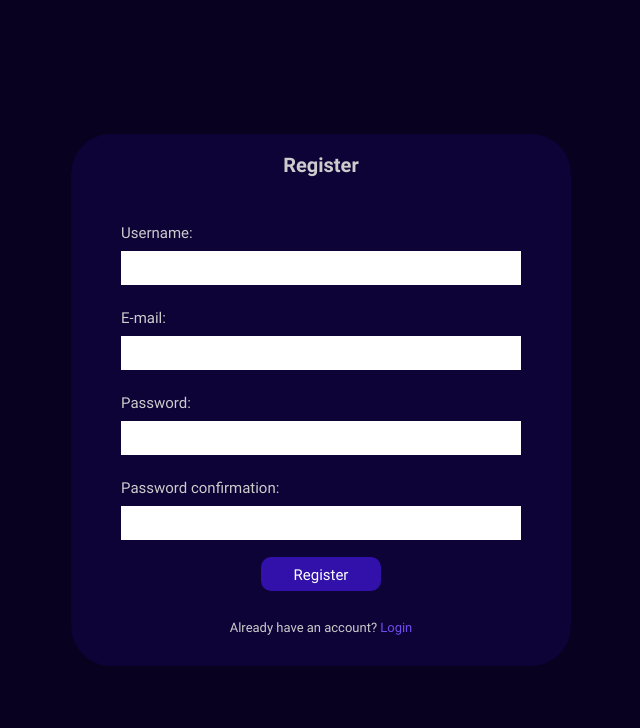
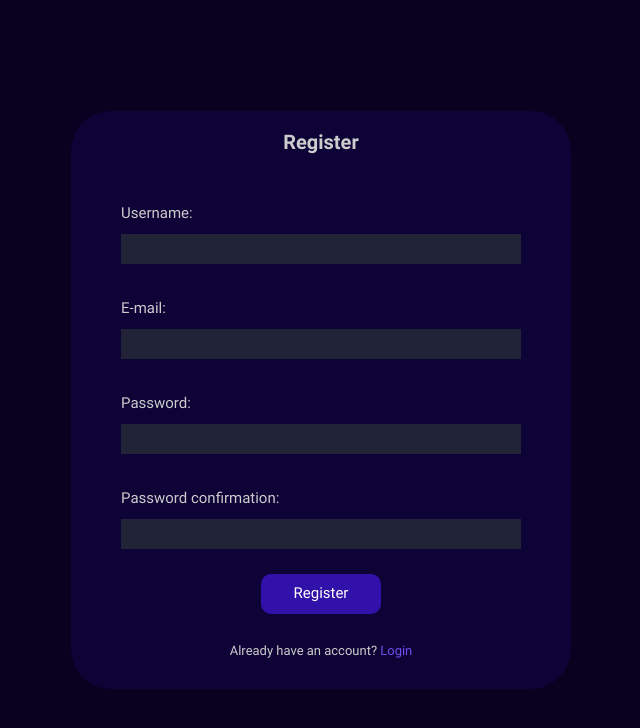
Before and after one commit to aspectum/monke-frontend, a React (Create React App) app: page /register in a window 1280 px wide. Shown: the top 728 px of the page, without its empty margins (319-959 px from the left). Built offline with nearby package versions, Linux system fonts and the light colour scheme; no server answers.

Commit message:
Global input style

```diff
--- a/src/components/NewAlertForm/NewAlertForm.tsx
+++ b/src/components/NewAlertForm/NewAlertForm.tsx
@@ -19,13 +19,6 @@ const GridForm = styled(GridWrapper)`
 
     label {
         align-self: center;
-    }
-
-    input {
-        width: 100%;
-        border: 0;
-        padding: 5px;
-        box-sizing: border-box;
     }
 `;
 
--- a/src/containers/AlertDetais/AlertDetais.tsx
+++ b/src/containers/AlertDetais/AlertDetais.tsx
@@ -75,14 +75,8 @@ const GridForm = styled(GridWrapper)`
 
     input {
         margin: 0 auto;
-        padding: 5px;
-        box-sizing: border-box;
+        width: 90%;
         text-align: right;
-        width: 90%;
-        border: 0;
-        border-radius: 0;
-        background-color: hsl(234, 24%, 17%); // TODO
-        color: #ccc;
     }
 `;
 
--- a/src/pages/Login/Login.tsx
+++ b/src/pages/Login/Login.tsx
@@ -18,13 +18,6 @@ const GridForm = styled(GridWrapper)`
 
     label {
         align-self: center;
-    }
-
-    input {
-        width: 100%;
-        border: 0;
-        padding: 5px;
-        box-sizing: border-box;
     }
 `;
 
@@ -68,7 +61,7 @@ function Login(): ReactElement {
                     {(formStateSetter: any) => (
                         <>
                             <GridForm
-                                TemplateRows="repeat(2, 1fr 1fr 0.5fr) 1fr"
+                                TemplateRows="40px 40px 15px 40px 40px 15px 40px"
                                 TemplateCols="1fr 0"
                                 width="80%"
                             >
--- a/src/pages/Register/Register.tsx
+++ b/src/pages/Register/Register.tsx
@@ -24,13 +24,6 @@ const GridForm = styled(GridWrapper)`
 
     label {
         align-self: center;
-    }
-
-    input {
-        width: 100%;
-        border: 0;
-        padding: 5px;
-        box-sizing: border-box;
     }
 `;
 
@@ -81,10 +74,9 @@ function Register(): ReactElement {
                     {(formStateSetter: any) => (
                         <>
                             <GridForm
-                                TemplateRows="repeat(4, minmax(0, 1fr) minmax(0, 1fr) minmax(0, 0.5fr)) minmax(0, 1fr)"
+                                TemplateRows="40px 40px 15px 40px 40px 15px 40px 40px 15px 40px 40px 15px 40px"
                                 TemplateCols="1fr 0"
                                 width="80%"
-                                height="374px" // TODO remove
                             >
                                 <GridItem GridRow="1 / span 1">
                                     <label htmlFor="na-url">Username: </label>
--- a/src/styles/GlobalStyle.ts
+++ b/src/styles/GlobalStyle.ts
@@ -34,4 +34,14 @@ export const GlobalStyle = createGlobalStyle`
             text-decoration: underline;
         }
     }
+
+    input {
+        height: 3rem;
+        width: 100%;
+        border: 0;
+        padding: 5px;
+        box-sizing: border-box;
+        background-color: hsl(234, 24%, 17%); // TODO
+        color: #ccc;
+    }
 `;
```
